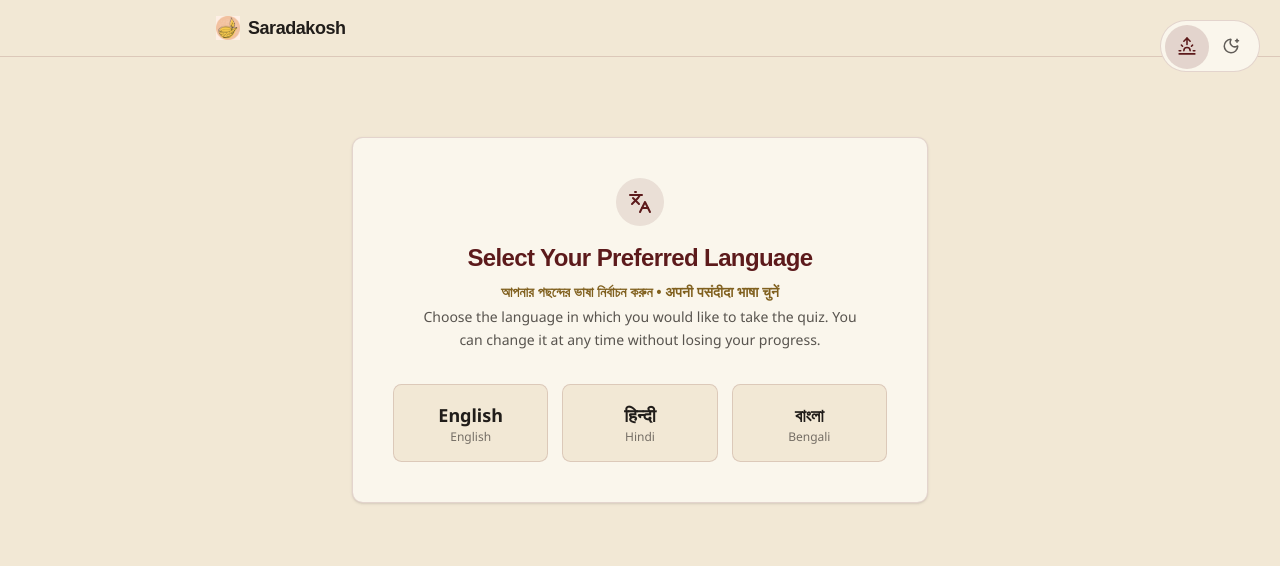
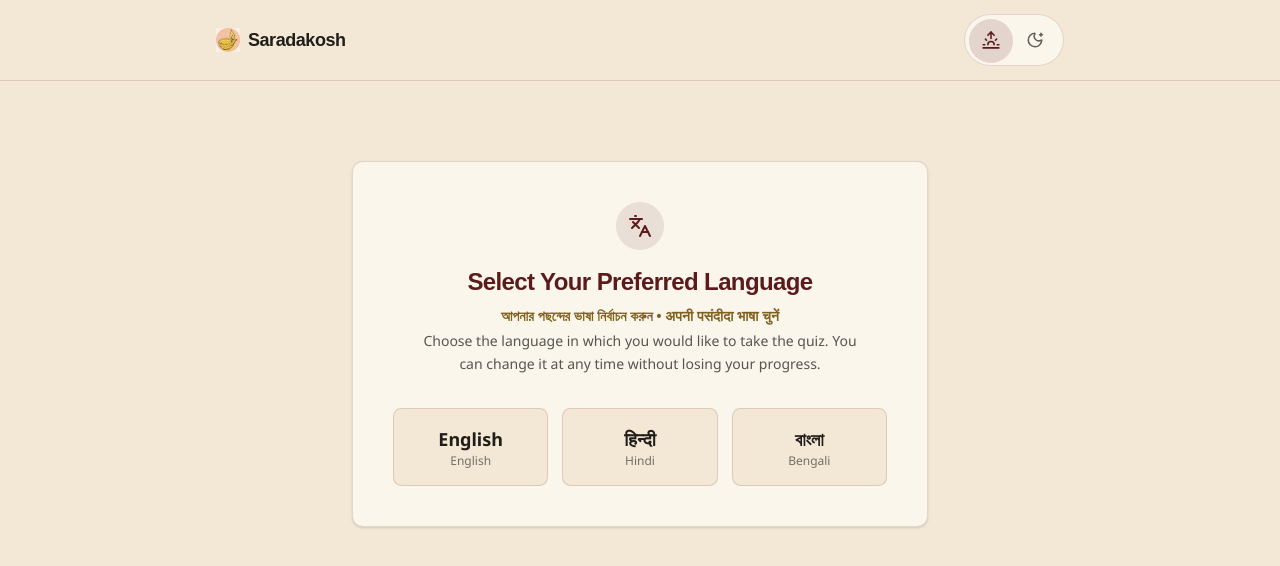
Before and after one commit to krishna101-tech/saradakosh, a Next.js app in the folder saradakosh-web/: page /quiz in a window 1280 px wide. Shown: the top 566 px of the page. Built offline with nearby package versions, Linux system fonts and the light colour scheme; a web font is replaced by a local one.

Commit message:
Reserve header space for accessible theme and quiz language controls

```diff
--- a/saradakosh-web/src/app/page.js
+++ b/saradakosh-web/src/app/page.js
@@ -28,7 +28,7 @@
         dangerouslySetInnerHTML={{ __html: JSON.stringify(jsonLd) }}
       />
       <header className="relative py-16 px-6 sm:px-8 border-b border-glass-border max-w-3xl mx-auto bg-bg-theme text-center">
-        <ThemeSelector />
+        <ThemeSelector floating />
         <StaggerContainer className="space-y-6 pt-8">
           <StaggerItem className="flex justify-center mb-2">
             <img
--- a/saradakosh-web/src/app/quiz/QuizClient.jsx
+++ b/saradakosh-web/src/app/quiz/QuizClient.jsx
@@ -233,7 +233,7 @@
     <div className="min-h-screen bg-bg-theme text-text-theme font-sans flex flex-col selection:bg-primary-theme/20 overflow-x-hidden">
       {/* Top Header */}
       <header className="sticky top-0 z-40 bg-bg-theme/95 backdrop-blur-md border-b border-glass-border">
-        <div className="max-w-4xl mx-auto px-4 sm:px-6 py-3.5 flex items-center justify-between gap-4">
+        <div className="max-w-4xl mx-auto px-4 sm:px-6 py-3.5 flex flex-wrap items-center justify-between gap-4">
           <Link
             href="/"
             className="flex items-center gap-2 text-text-theme hover:text-primary-theme transition-colors font-serif font-bold text-lg tracking-tight"
@@ -248,10 +248,10 @@
             <span>Saradakosh</span>
           </Link>
 
-          <div className="flex items-center gap-2 sm:gap-3">
+          <div className="contents">
             {/* Language Switcher (shown always when a language has been selected) */}
             {selectedLanguage && (
-              <nav aria-label="Language selection" className="flex items-center bg-glass-bg border border-glass-border rounded-lg p-0.5">
+              <nav aria-label="Language selection" className="order-3 basis-full sm:order-none sm:basis-auto sm:ml-auto flex items-center justify-center bg-glass-bg border border-glass-border rounded-lg p-0.5">
                 {SUPPORTED_LANGUAGES.map((lang) => {
                   const isActive = selectedLanguage === lang.code;
                   return (
--- a/saradakosh-web/src/components/ThemeSelector.js
+++ b/saradakosh-web/src/components/ThemeSelector.js
@@ -3,19 +3,20 @@
 import { useHydrated } from '@/lib/useHydrated';
 import { Sunrise, MoonStar } from 'lucide-react';
 
-export default function ThemeSelector() {
+export default function ThemeSelector({ floating = false }) {
   const hydrated = useHydrated();
+  const positionClass = floating ? 'absolute top-3 right-3 sm:top-5 sm:right-5' : 'relative shrink-0';
   if (!hydrated) {
     return (
-      <div className="absolute top-3 right-3 sm:top-5 sm:right-5 bg-glass-bg backdrop-blur-md border border-glass-border rounded-full p-1 h-[52px] w-[100px] z-50 invisible">
+      <div className={`${positionClass} bg-glass-bg backdrop-blur-md border border-glass-border rounded-full p-1 h-[52px] w-[100px] z-50 invisible`}>
         <div className="size-11 rounded-full bg-primary-theme/15 absolute top-1 left-1" />
       </div>
     );
   }
-  return <ClientThemeSelector />;
+  return <ClientThemeSelector positionClass={positionClass} />;
 }
 
-function ClientThemeSelector() {
+function ClientThemeSelector({ positionClass }) {
   const [theme, setTheme] = useState(() => localStorage.getItem('saradakosh-theme') || 'system');
 
   const changeTheme = (newTheme) => {
@@ -43,7 +44,7 @@
   const isDarkActive = theme === 'dark' || (theme === 'system' && isSystemDark);
 
   return (
-    <div className="absolute top-3 right-3 sm:top-5 sm:right-5 bg-glass-bg backdrop-blur-md border border-glass-border rounded-full p-1 h-[52px] w-[100px] flex items-center justify-start z-50 select-none">
+    <div className={`${positionClass} bg-glass-bg backdrop-blur-md border border-glass-border rounded-full p-1 h-[52px] w-[100px] flex items-center justify-start z-50 select-none`}>
       {/* Sliding Highlight Indicator */}
       <div
         className="size-11 rounded-full bg-primary-theme/15 absolute top-1 left-1 transition-transform duration-300 ease-out pointer-events-none"
```
Also changed, not shown: 1 other file (tests, documents, lock files or other folders).
